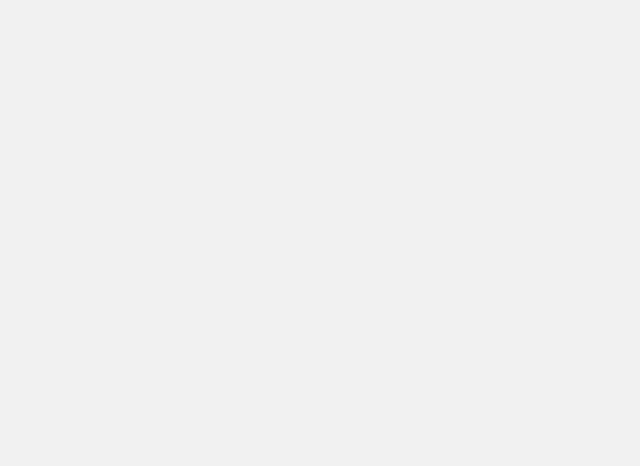
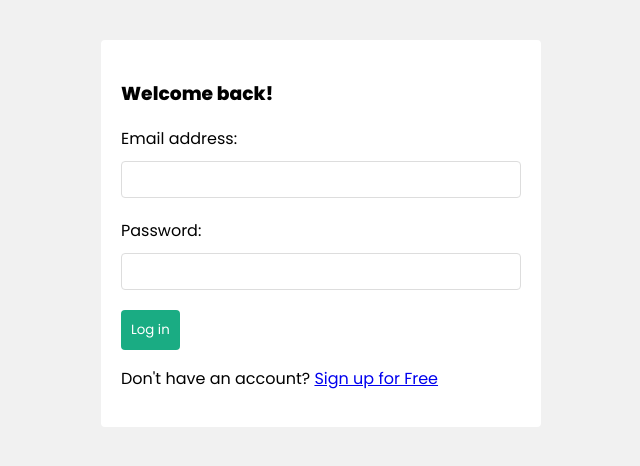
Before and after one commit to A-Yerkeshev/sw-project-metropolia-spring-2024, a React (Create React App) app in the folder frontend/: page / in a window 1280 px wide. Before the commit this address had no page. Shown: the top 466 px of the page, without its empty margins (319-959 px from the left). Built offline with nearby package versions, Linux system fonts and the light colour scheme; no server answers.

Commit message:
log in page works in frontend

```diff
--- a/frontend/src/App.js
+++ b/frontend/src/App.js
@@ -3,6 +3,7 @@ import {useAuthContext} from './hooks/useAuthContext';
 
 // pages & components
 import Signup from './pages/Signup';
+import Login from './pages/Login';
 
 function App() {
   const {user} = useAuthContext();
@@ -11,6 +12,7 @@ function App() {
     <div className="App">
       <BrowserRouter>
         <Routes>
+          <Route path="/" element= {<Login />} />
           <Route path="/signup" element= {!user ? <Signup /> : <Navigate to="/" />}
           />
         </Routes>
--- /dev/null
+++ b/frontend/src/hooks/useLogin.js
@@ -0,0 +1,48 @@
+import { useState } from 'react';
+import { useAuthContext } from './useAuthContext';
+
+export const useLogin = () => {
+  const [error, setError] = useState(null);
+  const [isLoading, setIsLoading] = useState(null);
+  const { dispatch } = useAuthContext();
+  const backendUrl = process.env.REACT_APP_BACKEND_URL;
+
+  const login = async (email, password) => {
+    setIsLoading(true);
+    setError(null);
+
+    try {
+      const response = await fetch(`${backendUrl}/api/user/login`, {
+        method: 'POST',
+        headers: {
+          'Content-Type': 'application/json',
+        },
+        body: JSON.stringify({ email, password }),
+      });
+
+      const json = await response.json();
+
+      if (!response.ok) {
+        setIsLoading(false);
+        setError(json.error);
+      }
+
+      if (response.ok) {
+        // save the user to local storage
+        localStorage.setItem('user', JSON.stringify(json));
+
+        // update the auth context
+        dispatch({ type: 'LOGIN', payload: json });
+
+        // update loading state
+        setIsLoading(false);
+      }
+    } catch (error) {
+      console.error('Error in useLogin:', error);
+      setError(error.message);
+      setIsLoading(false);
+    }
+  };
+
+  return { login, isLoading, error };
+};
--- a/frontend/src/pages/Login.js
+++ b/frontend/src/pages/Login.js
@@ -0,0 +1,46 @@
+import React, { useState } from 'react';
+import {useLogin} from '../hooks/useLogin';
+import { Link } from 'react-router-dom';
+
+const Login = () => {
+    const [email, setEmail] = useState('');
+    const [password, setPassword] = useState('');
+    const {login, error, isLoading} = useLogin();
+
+    const handleSubmit = async(e) => {
+        e.preventDefault();
+         await login(email, password);
+    }
+
+    return (
+        <form className="login" onSubmit={handleSubmit}>
+          <h3>Welcome back!</h3>
+
+          <label >Email address:</label>
+          <input
+            type="email"
+            className="email-input"
+            onChange={(e) => setEmail(e.target.value)}
+            value={email}
+            required
+          />
+          <label >Password:</label>
+          <input
+            type="password"
+            className="password-input"
+            onChange={(e) => setPassword(e.target.value)}
+            value={password}
+            required
+          />
+
+          <button  disabled={isLoading}>Log in</button>
+          {error && <div className="error">{error}</div>}
+
+          <p>
+             Don't have an account? <Link to="/signup">Sign up for Free</Link>
+             </p>
+        </form>
+      );
+    };
+
+    export default Login;
```
Also changed, not shown: frontend/src/hooks/useLogout.js (added, +16 -0 lines).
